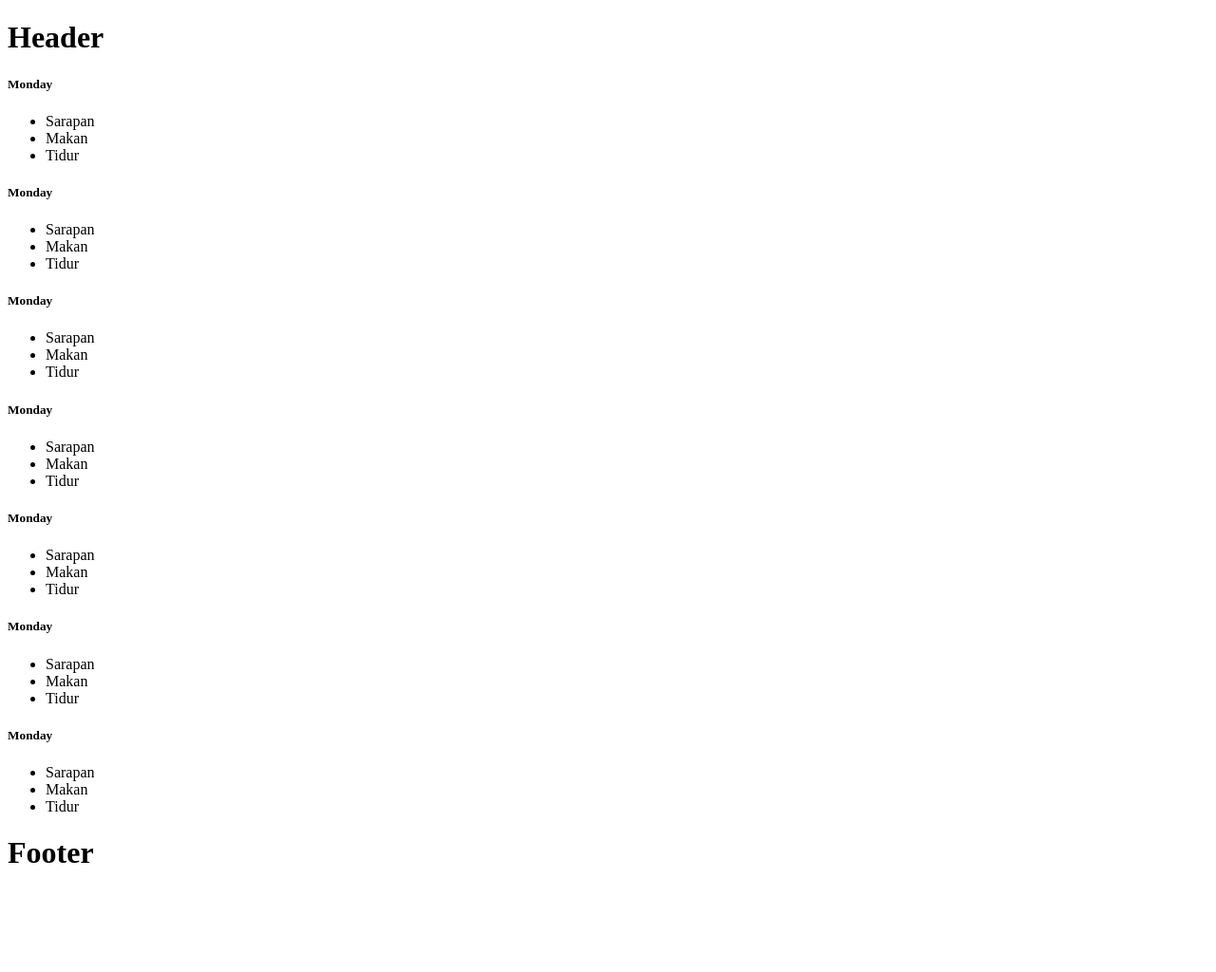
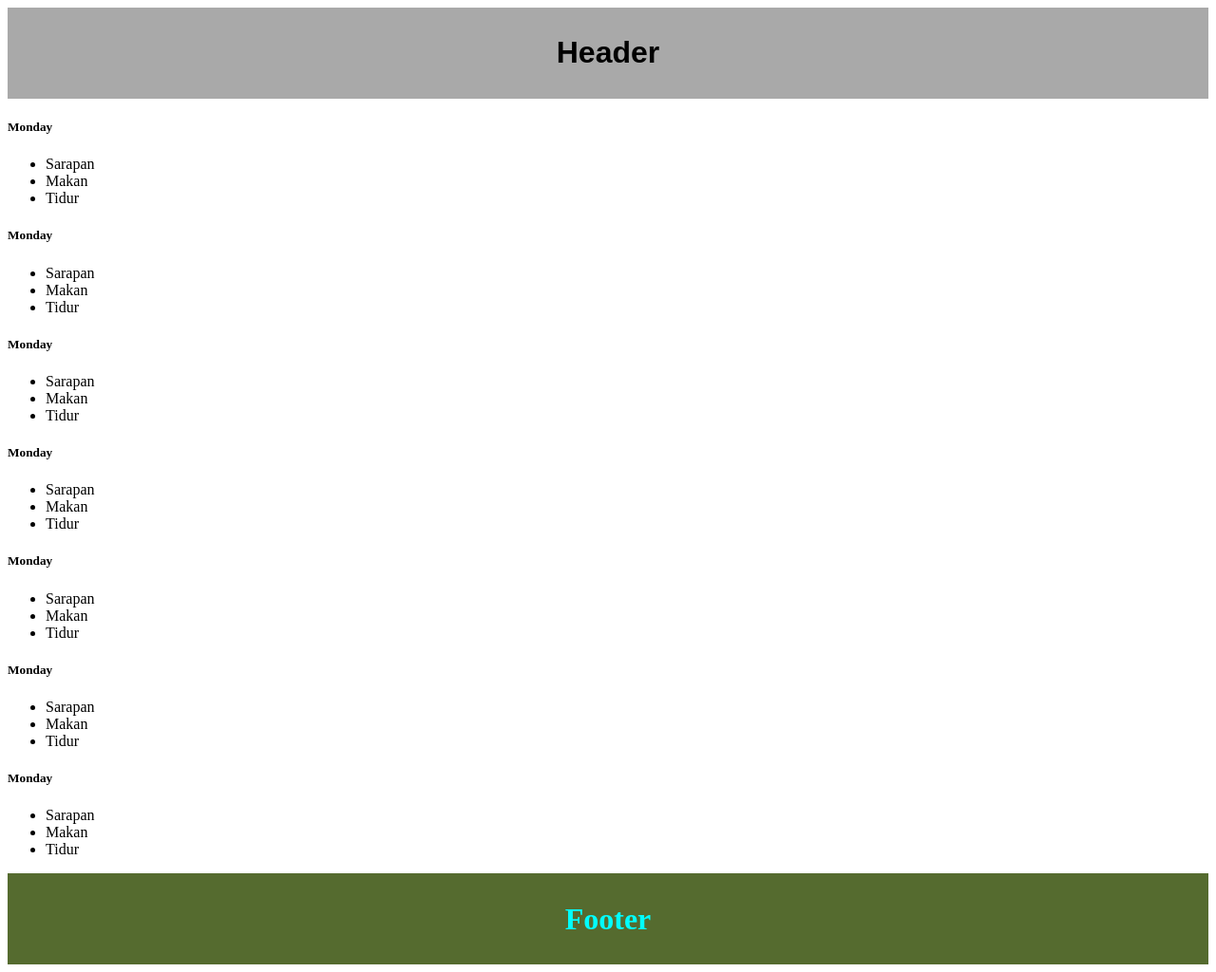
Before and after one commit to jonfry1175/bootcampReactjs, a React (Vite) app in the folder fundamental/: page / in a window 1280 px wide. Shown: the whole page at 95% size. Before the commit the page ends 939 px from the top, so only its background shows below. Built offline with nearby package versions, Linux system fonts and the light colour scheme.

Commit message:
styling(inline, external & className) in reactjs

```diff
--- a/fundamental/src/components/Footer.jsx
+++ b/fundamental/src/components/Footer.jsx
@@ -1,13 +1,13 @@
 import React from "react"
-
-// render = menampilkan/load
+import "../styles/Footer.css"
 
 class Footer extends React.Component {
+    // render = menampilkan/load
     render() {
         return (
-            <div>
-                <h1>Footer</h1>
-            </div>
+                <footer>
+                    <h1 className="footer-text">Footer</h1>
+                </footer>
         )
     }
 }
--- a/fundamental/src/components/Header.jsx
+++ b/fundamental/src/components/Header.jsx
@@ -1,11 +1,19 @@
-import React from 'react'
+import React from "react";
+// inline css
 
 const Header = () => {
   return (
-    <div>
+      <header
+        style={{
+          backgroundColor: "darkgray",
+          padding: "8px",
+          textAlign: "center",
+          fontFamily: "sans-serif",
+        }}
+      >
         <h1>Header</h1>
-    </div>
-  )
-}
+      </header>
+  );
+};
 
-export default Header
+export default Header;
--- /dev/null
+++ b/fundamental/src/styles/Footer.css
@@ -0,0 +1,9 @@
+footer {
+    background-color: darkolivegreen;
+    text-align: center;
+    padding: 8px;
+}
+
+.footer-text {
+    color: aqua;
+}
```
